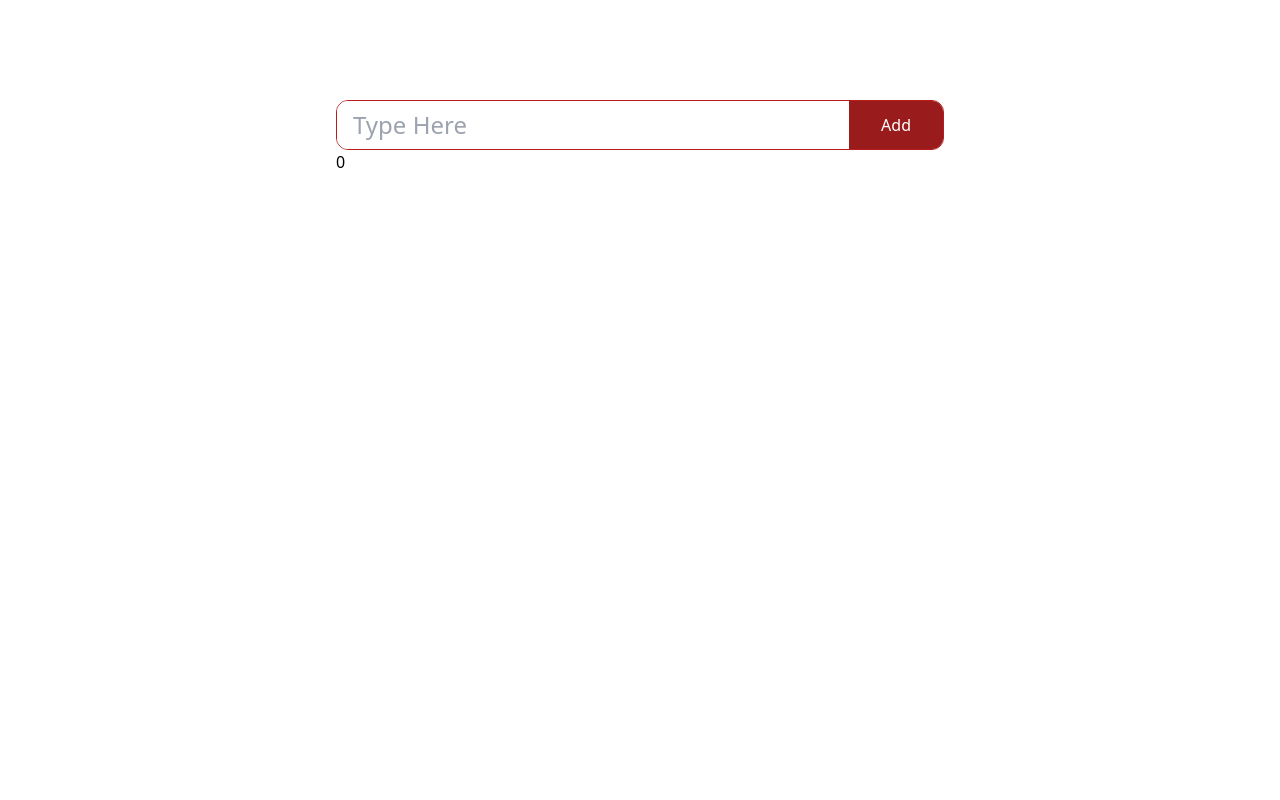
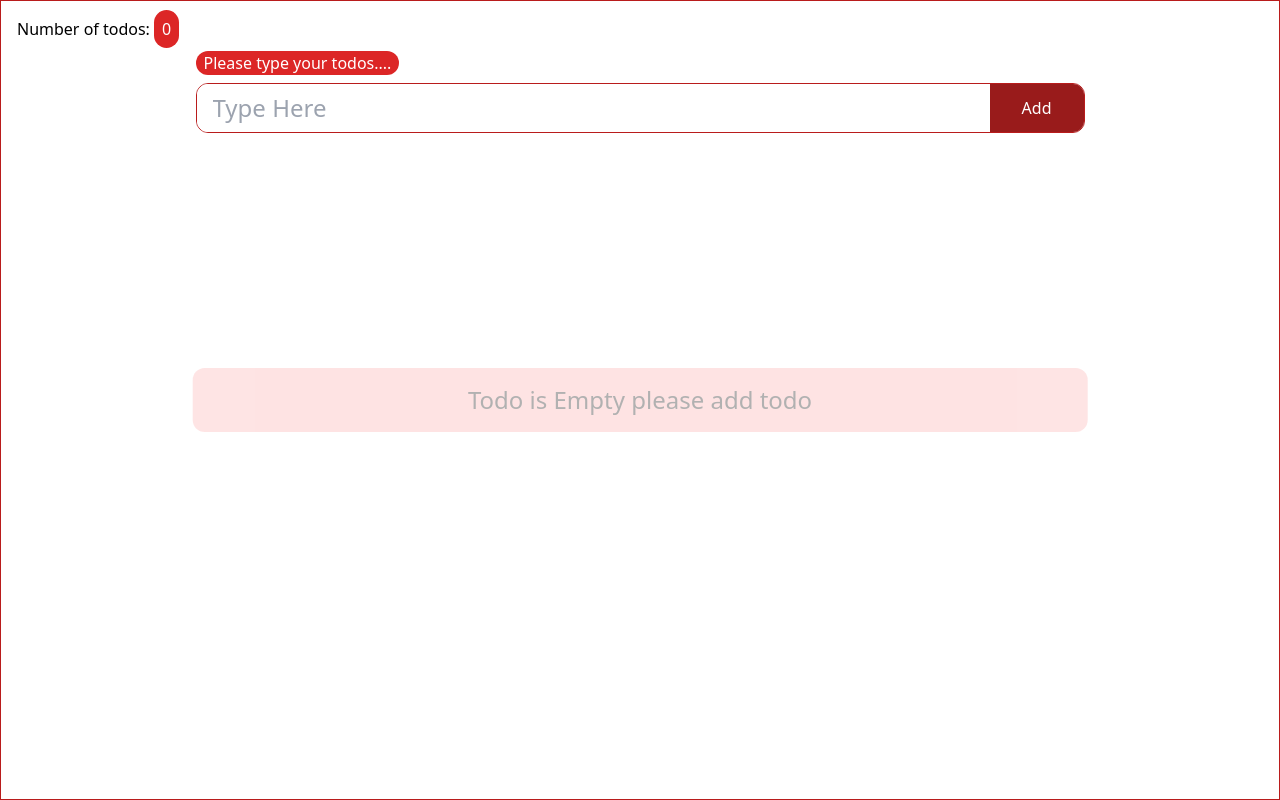
Before and after one commit to swissjake/todo-app, a Next.js app: page / in a window 1280 px wide. Built offline with nearby package versions, Linux system fonts and the light colour scheme.

Commit message:
UI changes added and extra functionalities

```diff
--- a/components/Input.jsx
+++ b/components/Input.jsx
@@ -3,11 +3,14 @@ import { useDispatch } from 'react-redux';
 import {addtoTodo, selectItems} from "../slice/todo"
 import { useSelector } from 'react-redux';
 import { useEffect } from 'react';
+import Todo from './Todo';
 
 
 
 const Input = () => {
+    const [message, setMessage] = React.useState('')
     const [formInput, setFormInput] = React.useState(false)
+    const [error, setError] = React.useState(false)
     const[input, setInput] = React.useState('')
     const items = useSelector(selectItems)
     const dispatch = useDispatch();
@@ -15,11 +18,31 @@ const Input = () => {
     useEffect(() => {
         if(input === ''){
             setFormInput(true)
+            setError(false)
         }else{
             setFormInput(false)
-        }
+            setError(true)
+
+          }
+
 
     }, [input])
+
+
+    useEffect(() => {
+      let message;
+      if(items.length === 0){
+        message = "Todo is Empty please add todo"
+        setMessage(message)
+      }
+      else{
+        message=""
+        setMessage(message)
+      }
+
+  }, [items])
+
+
     var today = new Date();
     var dd = String(today.getDate()).padStart(2, '0');
     var mm = String(today.getMonth() + 1).padStart(2, '0'); //January is 0!
@@ -45,17 +68,23 @@ const Input = () => {
        }));
        //console.log(input)
        setInput('')
+
     }
 
   return (
-        <section className='md:mx-auto px-4  md:w-[50%] mt-[100px]'>
-            <form action="" onSubmit={addToTodo}>
-                 <div className='flex w-full border border-red-700 rounded-xl overflow-hidden'>
-                    <input className='flex-grow py-2 px-4 md:text-2xl outline-none' value={input} type="text" placeholder='Type Here' onChange={(e) => setInput(e.target.value)}/>
+        <section className='md:mx-auto px-1  w-[100%] relative border border-red-700 h-[100vh]'>
+            <form className='mx-auto mt-[50px] w-[97%] md:w-[70%]' action="" onSubmit={addToTodo}>
+                  {!error && <div className='bg-red-600 max-w-fit mb-2 rounded-full px-2 text-white'>Please type your todos....</div> }
+                 <div className='flex border border-red-700 rounded-xl overflow-hidden'>
+                    <input className=' flex-grow py-2 px-4 md:text-2xl outline-none' value={input} type="text" placeholder='Type Here' onChange={(e) => setInput(e.target.value)}/>
                     <button disabled={formInput} type='submit' className={`bg-red-800 py-2 px-4 md:py-3 md:px-8 text-white cursor-pointer`}>Add</button>
                 </div>
-                <div>{items.length}</div>
+
             </form>
+            {message&&<div className='bg-red-300 px-1 text-center rounded-xl opacity-30 text-2xl w-[97%] md:w-[70%] p-4 absolute left-[50%] top-[50%] translate-y-[-50%] translate-x-[-50%]'>{message}</div>}
+
+            <div className='mt-[40px] md:mt-[100px]'><Todo /></div>
+            <div className='m-4 text-black absolute right-0 top-0 md:left-0 md:top-0  max-w-fit '>Number of todos:  <span className='bg-red-600 p-2 rounded-full text-white'>{items.length}</span></div>
     </section>
   )
 }
--- a/components/TodoList.jsx
+++ b/components/TodoList.jsx
@@ -12,8 +12,8 @@ const TodoList = ({name, done, id, min}) => {
         }
 
   return (
-    <div className='mx-auto h-fit md:w-[50%] px-4'>
-        <div className='h-fit flex items-center justify-between bg-red-200 my-2 p-4 text-2xl rounded-2xl shadow-lg'>
+    <div className='mx-auto h-fit w-[97%] md:w-[70%]'>
+        <div className='h-fit flex items-center justify-between bg-red-200 my-1 md:my-2 p-2 md:p-4 text-xl md:text-2xl rounded-2xl shadow-lg'>
             <p className='break-all'>{name}</p>
             <div onClick={handleDelete} className='rounded-full bg-black p-2'>
             <AiFillDelete className='h-7 w-7 fill-red-800'/>
--- a/pages/index.js
+++ b/pages/index.js
@@ -10,7 +10,7 @@ export default function Home() {
       </Head>
 
       <Input />
-      <Todo />
+
     </div>
   )
 }
```
